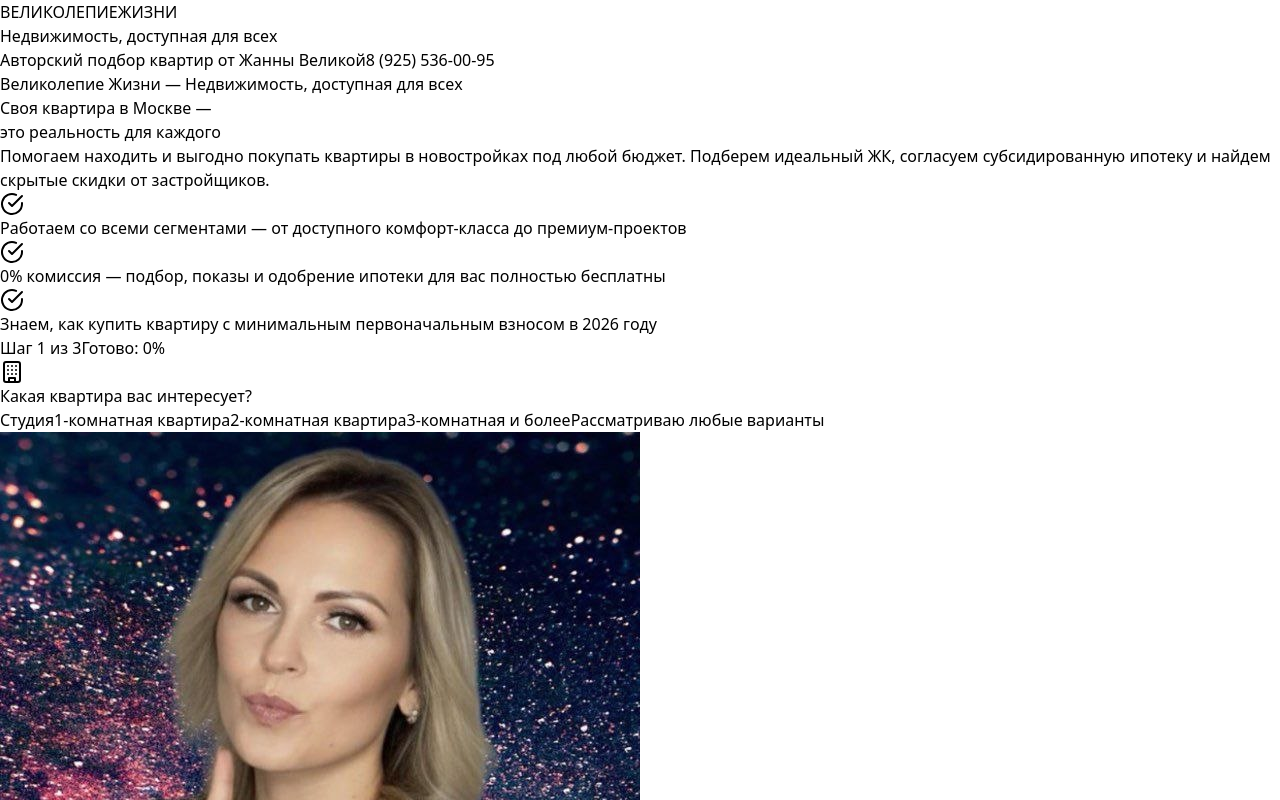
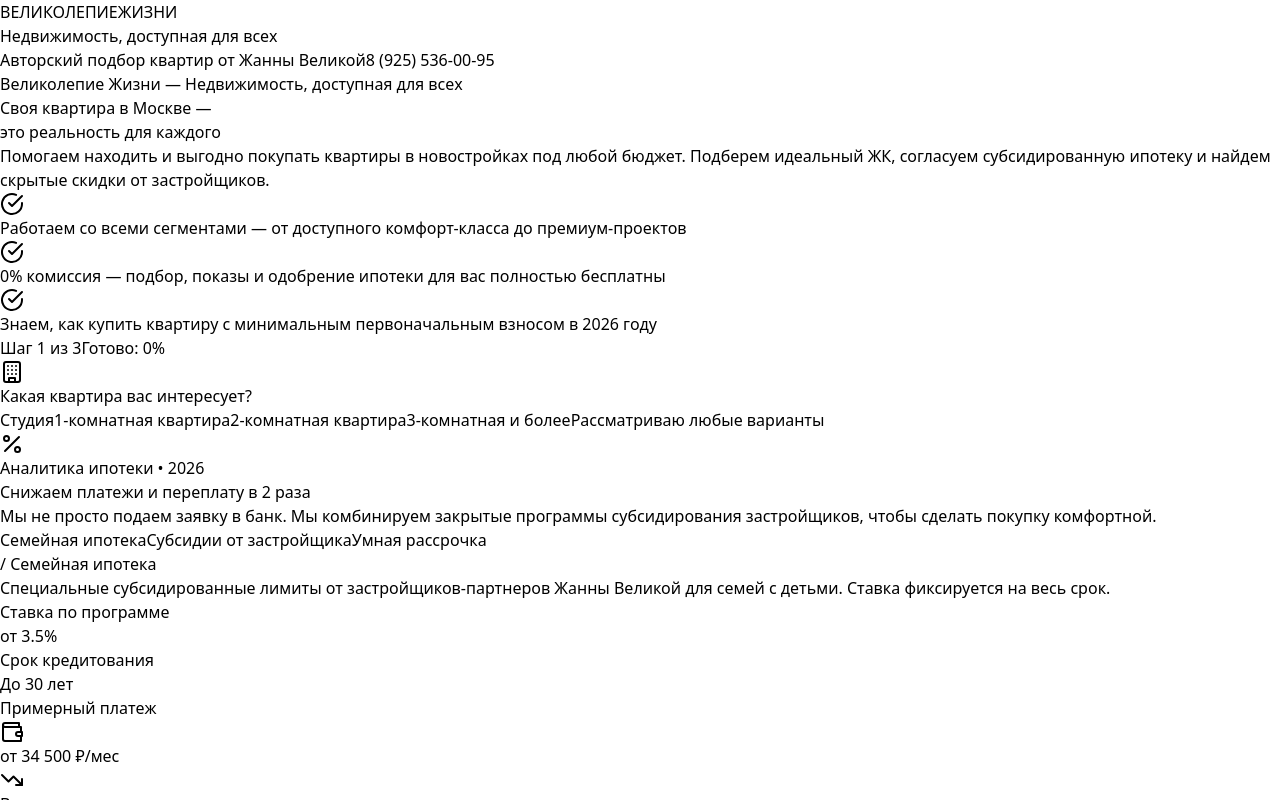
Before and after one commit to mrvelikiyai/moscow-realty-2026, a React (Vite) app: page / in a window 1280 px wide. Shown: the top 800 px of the page. Built offline with nearby package versions, Linux system fonts and the light colour scheme.

Commit message:
Import About component and include in App

```diff
--- a/src/App.jsx
+++ b/src/App.jsx
@@ -1,7 +1,8 @@
 import React from 'react'
 import Hero from './components/Hero.jsx'
+import Mortgage from './components/Mortgage.jsx'
 import About from './components/About.jsx'
-import Mortgage from './components/Mortgage.jsx'
+
 export default function App() {
   return (
     <div className="min-h-screen bg-slate-50 font-sans antialiased text-slate-900">
@@ -30,6 +31,7 @@ export default function App() {
       {/* Главные разделы сайта */}
       <main>
         <Hero />
+        <Mortgage />
         <About />
       </main>
 
```
